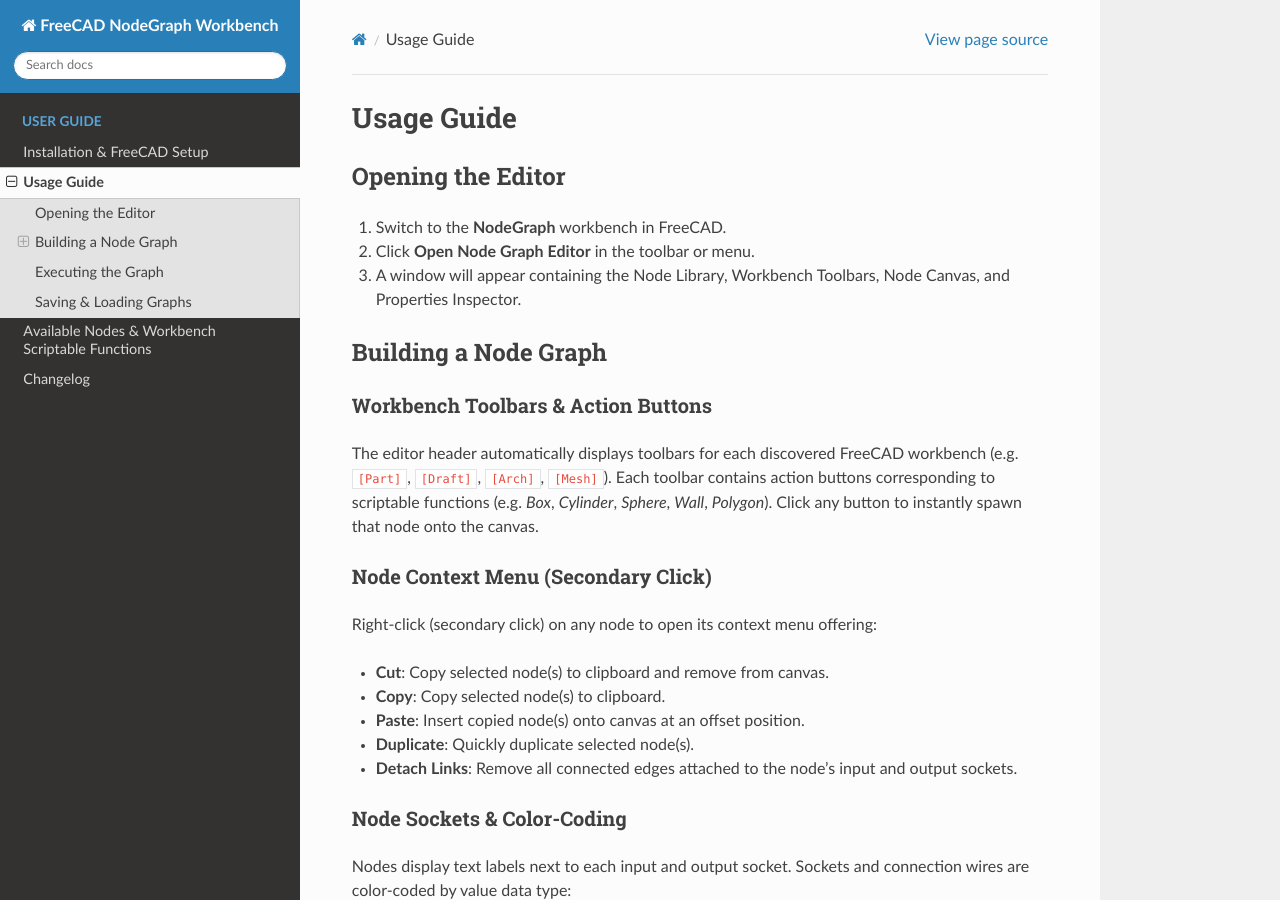
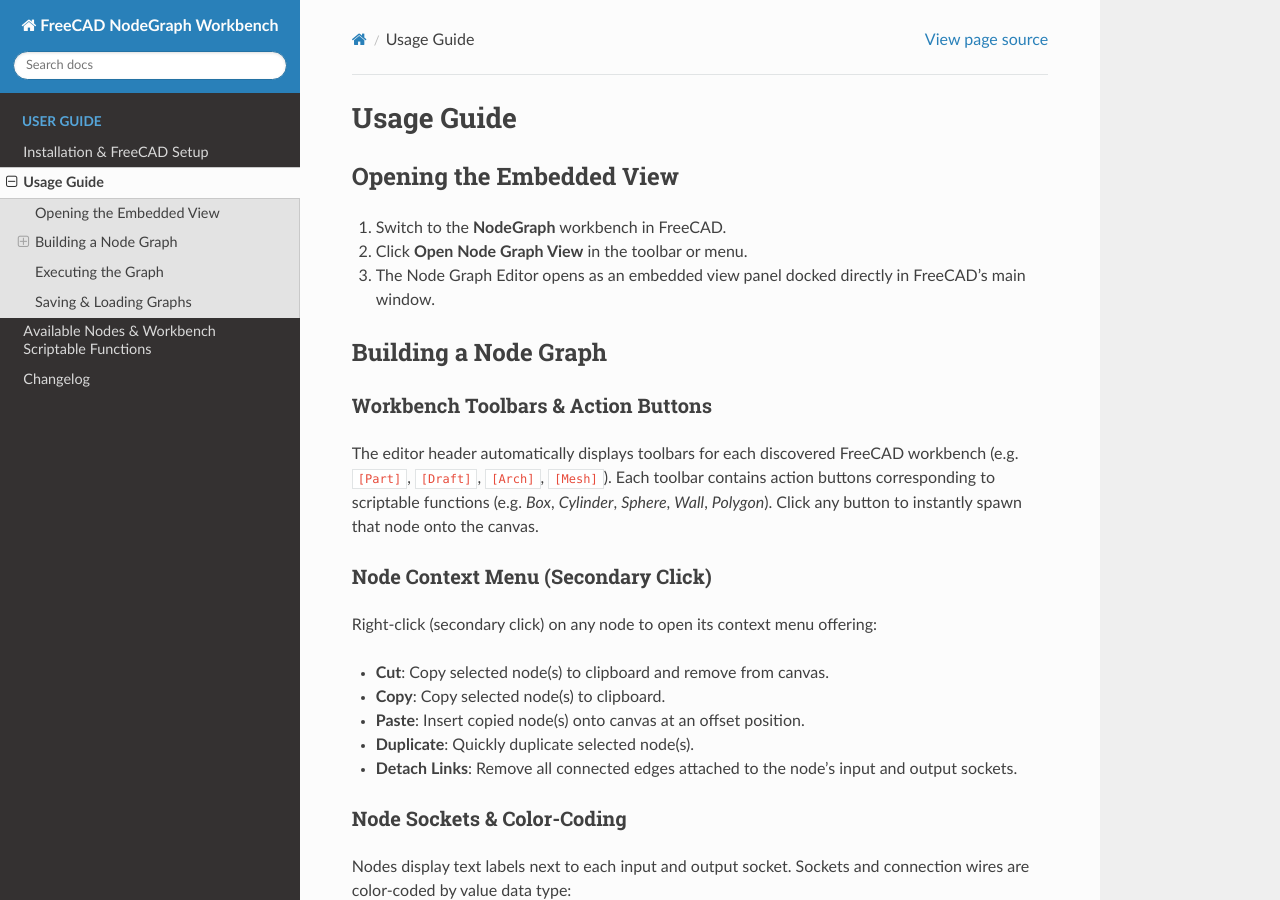
Before and after one commit to thedigitaledge/freecad-node-graph, a Sphinx documentation site: the page built from docs/usage.rst, in a window 1280 px wide and 900 px high. Built offline with Sphinx 7.4.7 and the Read the Docs theme 3.1.0, drawn with Linux system fonts in a browser that asks for light colours.

Commit message:
Embed NodeGraph editor view into FreeCAD as a dock widget panel
Co-authored-by: thedigitaledge <80956395+thedigitaledge@users.noreply.github.com>

```diff
--- a/docs/usage.rst
+++ b/docs/usage.rst
@@ -1,12 +1,12 @@
 Usage Guide
 ===========
 
-Opening the Editor
-------------------
+Opening the Embedded View
+-------------------------
 
 1. Switch to the **NodeGraph** workbench in FreeCAD.
-2. Click **Open Node Graph Editor** in the toolbar or menu.
-3. A window will appear containing the Node Library, Workbench Toolbars, Node Canvas, and Properties Inspector.
+2. Click **Open Node Graph View** in the toolbar or menu.
+3. The Node Graph Editor opens as an embedded view panel docked directly in FreeCAD's main window.
 
 Building a Node Graph
 ---------------------
```
Also changed, not shown: CHANGELOG.rst (+8 -0 lines), README.rst (+8 -6 lines), 4 other files.
